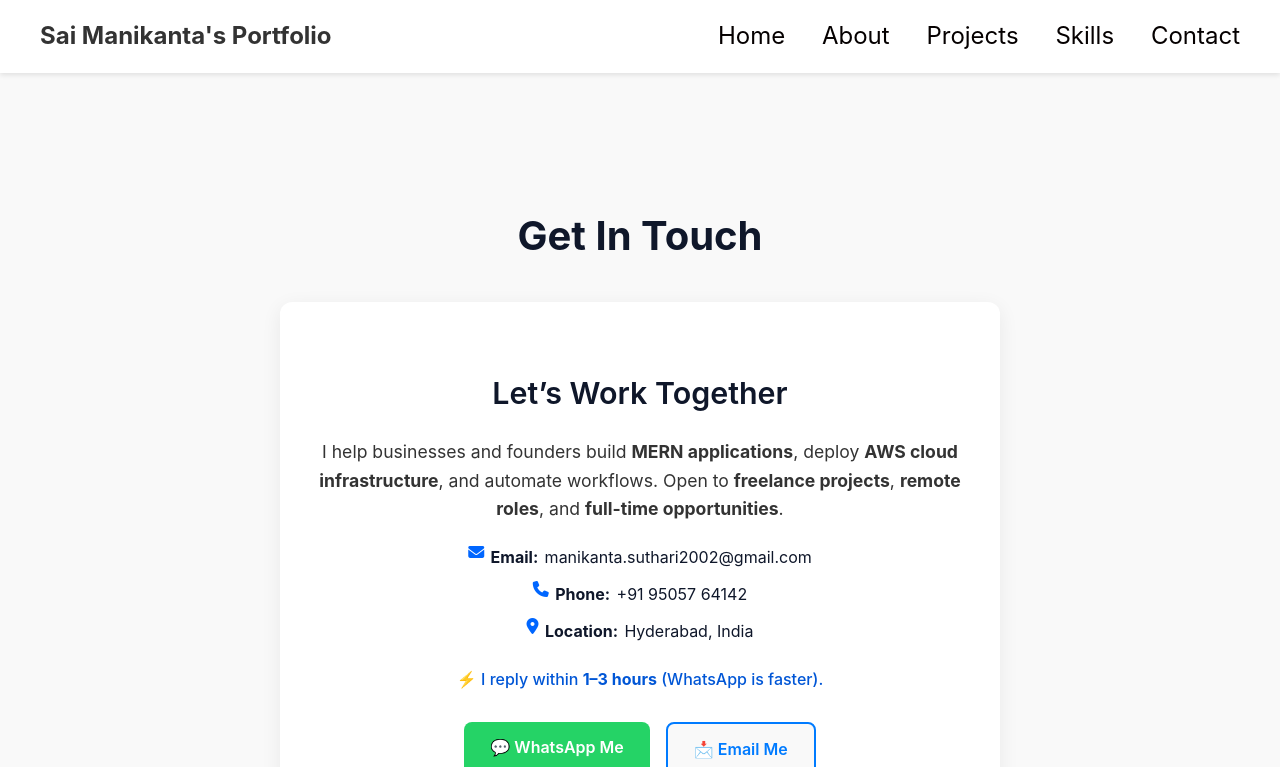
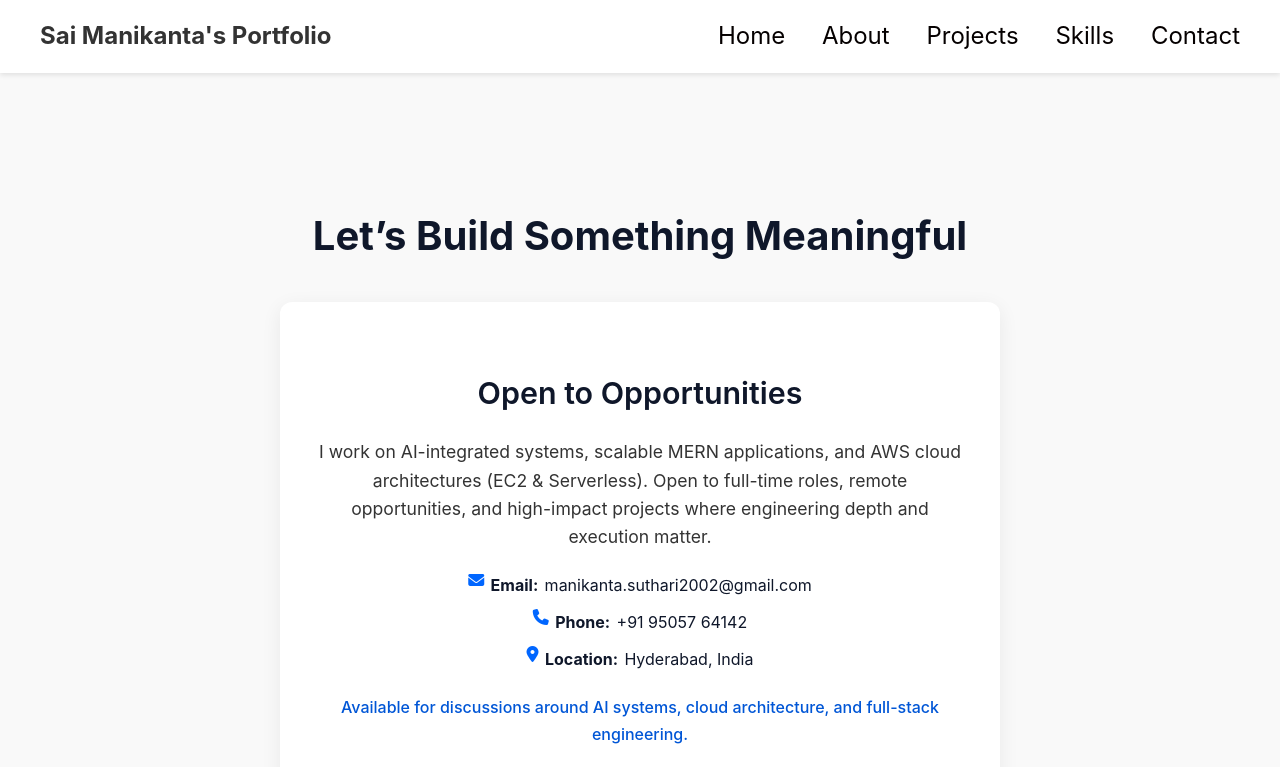
Before and after one commit to Mani9505764142/my-portfolio, a React (Create React App) app: page /contact in a window 1280 px wide. Shown: the top 767 px of the page. Built offline with nearby package versions, Linux system fonts and the light colour scheme.

Commit message:
Revise contact information and section content
Updated contact section with new headings, descriptions, and links.

```diff
--- a/src/components/Contact.js
+++ b/src/components/Contact.js
@@ -5,56 +5,81 @@ const Contact = () => {
   return (
     <section id="contact" className="contact-section">
 
-      <h2>Get In Touch</h2>
+      <h2>Let’s Build Something Meaningful</h2>
 
       <div className="contact-container">
         <div className="contact-info">
 
-          <h3>Let’s Work Together</h3>
+          <h3>Open to Opportunities</h3>
 
-          {/* Lead Intent Statement */}
+          {/* Positioning Statement */}
           <p className="lead-intro">
-            I help businesses and founders build <strong>MERN applications</strong>,
-            deploy <strong>AWS cloud infrastructure</strong>, and automate workflows.
-            Open to <strong>freelance projects</strong>, <strong>remote roles</strong>,
-            and <strong>full-time opportunities</strong>.
+            I work on AI-integrated systems, scalable MERN applications, and
+            AWS cloud architectures (EC2 & Serverless).
+            Open to full-time roles, remote opportunities, and high-impact projects
+            where engineering depth and execution matter.
           </p>
 
           <div className="contact-details">
-            <p><i className="fas fa-envelope"></i><strong>Email:</strong> manikanta.suthari2002@gmail.com</p>
-            <p><i className="fas fa-phone"></i><strong>Phone:</strong> +91 95057 64142</p>
-            <p><i className="fas fa-map-marker-alt"></i><strong>Location:</strong> Hyderabad, India</p>
+            <p>
+              <i className="fas fa-envelope"></i>
+              <strong>Email:</strong> manikanta.suthari2002@gmail.com
+            </p>
+
+            <p>
+              <i className="fas fa-phone"></i>
+              <strong>Phone:</strong> +91 95057 64142
+            </p>
+
+            <p>
+              <i className="fas fa-map-marker-alt"></i>
+              <strong>Location:</strong> Hyderabad, India
+            </p>
           </div>
 
           <p className="cta-line">
-            ⚡ I reply within <strong>1–3 hours</strong> (WhatsApp is faster).
+            Available for discussions around AI systems, cloud architecture, and full-stack engineering.
           </p>
 
-          {/* 🚀 Conversion Buttons */}
+          {/* Contact Buttons */}
           <div className="contact-options">
 
             <a
-              href="https://wa.me/919505764142?text=Hi%20Sai%20Manikanta,%20I%20visited%20your%20portfolio.%20I%20want%20to%20discuss%20a%20project."
+              href="https://wa.me/919505764142?text=Hi%20Sai,%20I%20went%20through%20your%20portfolio.%20Let’s%20discuss%20an%20opportunity."
               target="_blank"
               rel="noreferrer"
               className="btn whatsapp-btn"
             >
-              💬 WhatsApp Me
+              💬 WhatsApp
             </a>
 
             <a
-              href="mailto:manikanta.suthari2002@gmail.com?subject=Project%20Inquiry%20From%20Portfolio&body=Hi%20Sai%20Manikanta,%20I%20want%20to%20discuss%20a%20project%20regarding..."
+              href="mailto:manikanta.suthari2002@gmail.com?subject=Opportunity%20Discussion&body=Hi%20Sai,%20I%20would%20like%20to%20connect%20regarding..."
               className="btn email-btn"
             >
-              📩 Email Me
+              📩 Email
             </a>
 
           </div>
 
-          <h4 className="connect-text">Connect With Me</h4>
+          <h4 className="connect-text">Connect</h4>
+
           <div className="social-icons">
-            <a href="https://www.linkedin.com/in/sai-manikanta-vivek-suthari-467001232" target="_blank" rel="noreferrer"><i className="fab fa-linkedin"></i></a>
-            <a href="https://github.com/Mani9505764142" target="_blank" rel="noreferrer"><i className="fab fa-github"></i></a>
+            <a
+              href="https://www.linkedin.com/in/sai-manikanta-vivek-suthari-467001232"
+              target="_blank"
+              rel="noreferrer"
+            >
+              <i className="fab fa-linkedin"></i>
+            </a>
+
+            <a
+              href="https://github.com/Mani9505764142"
+              target="_blank"
+              rel="noreferrer"
+            >
+              <i className="fab fa-github"></i>
+            </a>
           </div>
 
         </div>
```
